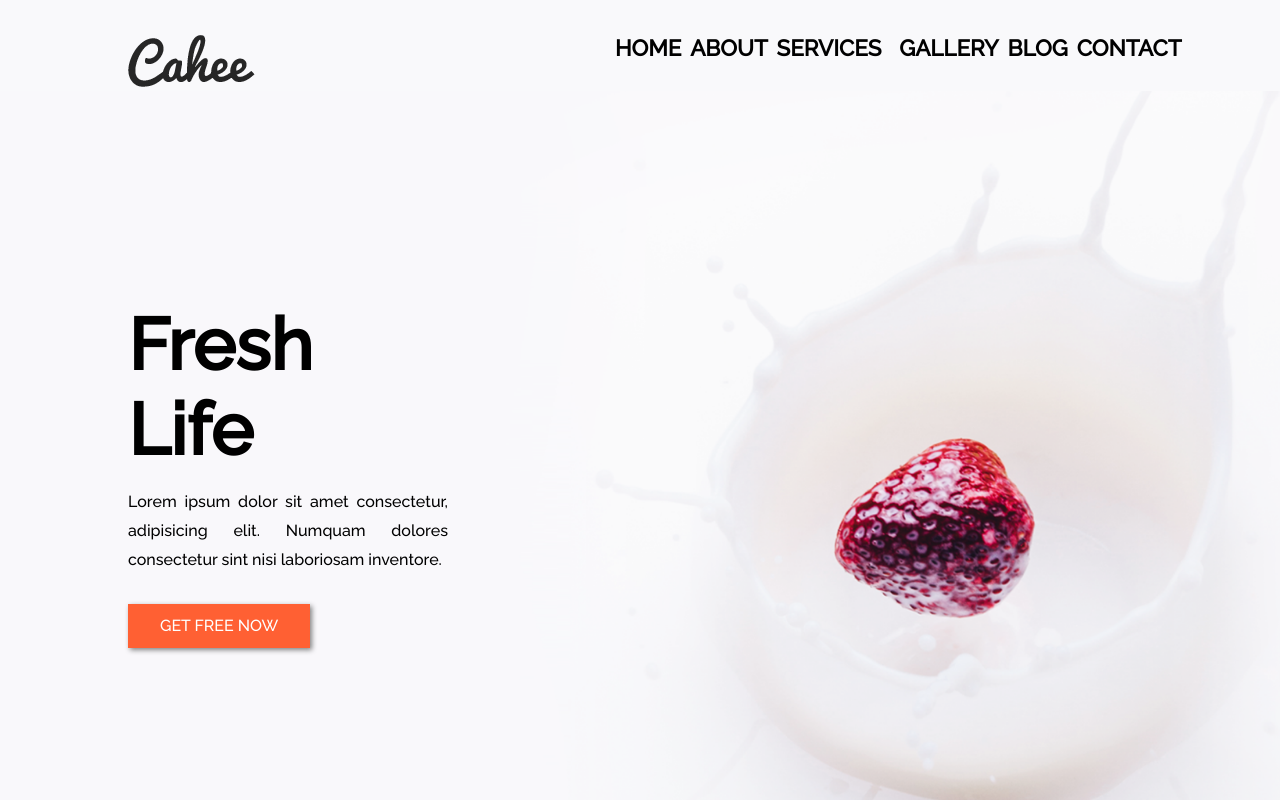
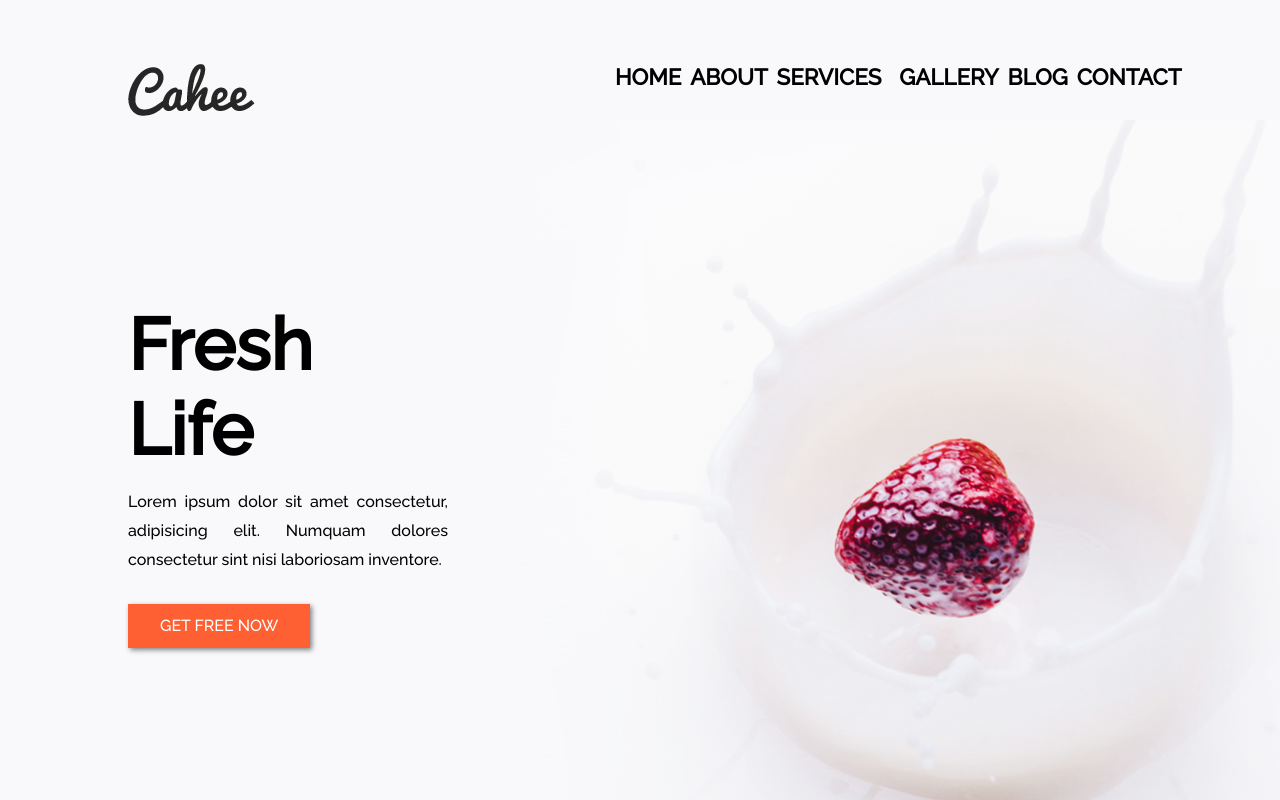
Before and after one commit to EkVader/EkVader.github.io, a plain HTML site: page index.html in a window 1280 px wide. Shown: the top 800 px of the page. Drawn offline with Linux system fonts and the light colour scheme.

Commit message:
Add files via upload
Reuploading files, because website wasn't loading correctly.

```diff
--- a/style.css
+++ b/style.css
@@ -14,7 +14,7 @@ body{
     width: 83%;
     padding-left: 10%;
     padding-right: 10%;
-    padding-top: 35px;
+    padding-top: 5%;
     display: flex;
     position:fixed;
     background-color: rgb(249, 249, 251);
```
Also changed, not shown: index.html (line endings or trailing spaces).
